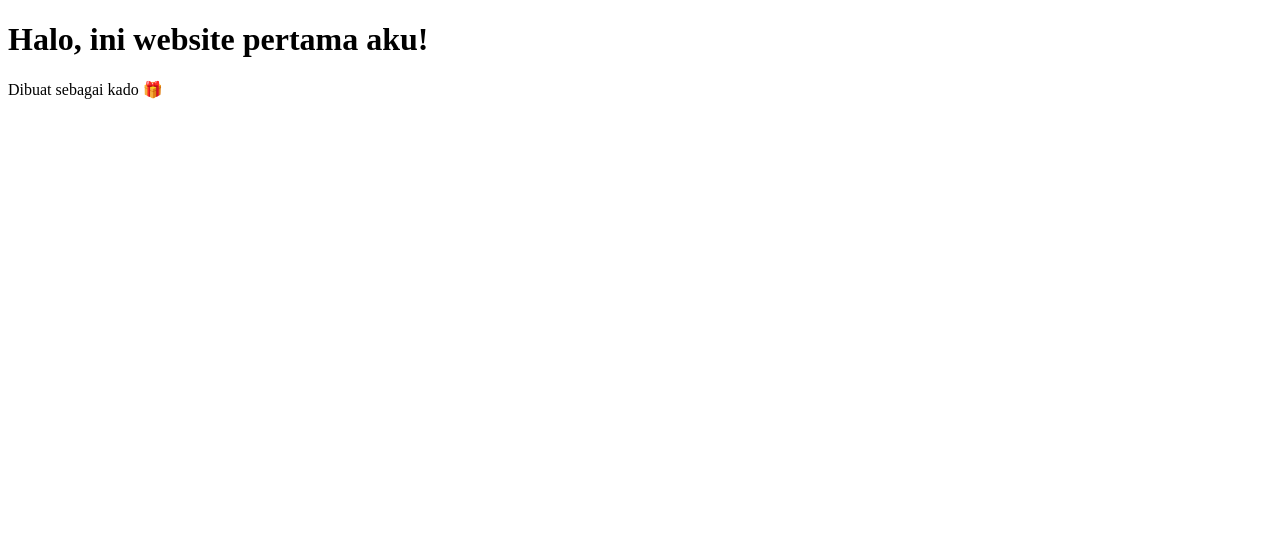
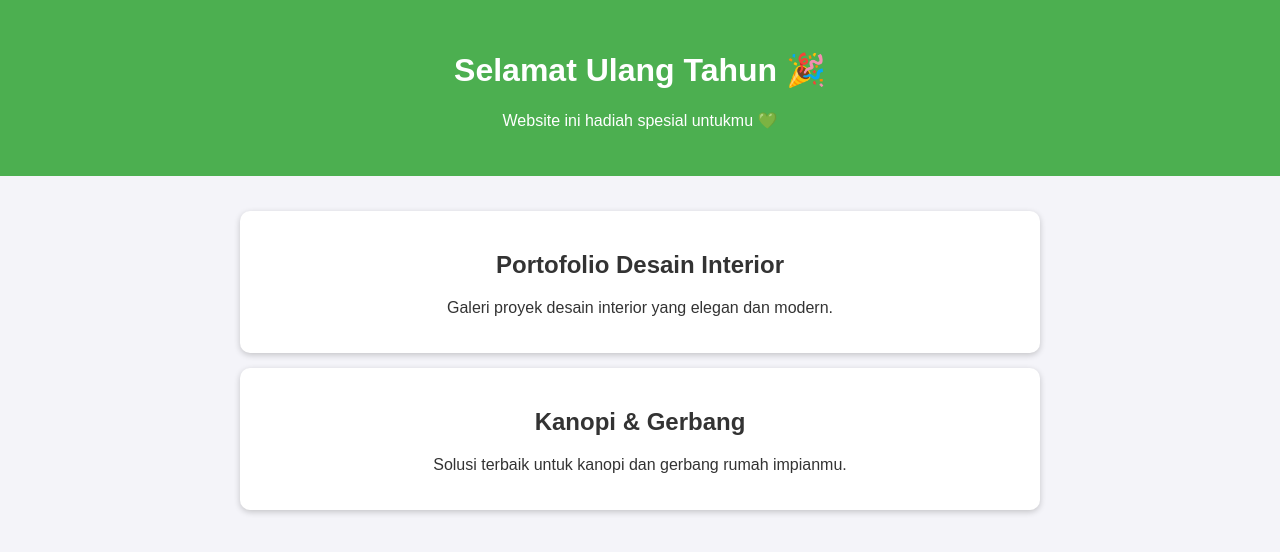
Before and after one commit to zatmzid-commits/website-pertama, a plain HTML site: page index.html in a window 1280 px wide. Drawn offline with Linux system fonts and the light colour scheme.

Commit message:
Update index.html

```diff
--- a/index.html
+++ b/index.html
@@ -2,10 +2,50 @@
 <html lang="id">
 <head>
   <meta charset="UTF-8">
-  <title>Website Pertama</title>
+  <title>Portofolio Desain</title>
+  <style>
+    body {
+      font-family: Arial, sans-serif;
+      margin: 0;
+      padding: 0;
+      background: #f4f4f9;
+      color: #333;
+      text-align: center;
+    }
+    header {
+      background: #4CAF50;
+      color: white;
+      padding: 30px 0;
+    }
+    section {
+      padding: 20px;
+      max-width: 800px;
+      margin: auto;
+    }
+    .card {
+      background: white;
+      margin: 15px 0;
+      padding: 20px;
+      border-radius: 10px;
+      box-shadow: 0 2px 6px rgba(0,0,0,0.2);
+    }
+  </style>
 </head>
 <body>
-  <h1>Halo, ini website pertama aku!</h1>
-  <p>Dibuat sebagai kado 🎁</p>
+  <header>
+    <h1>Selamat Ulang Tahun 🎉</h1>
+    <p>Website ini hadiah spesial untukmu 💚</p>
+  </header>
+
+  <section>
+    <div class="card">
+      <h2>Portofolio Desain Interior</h2>
+      <p>Galeri proyek desain interior yang elegan dan modern.</p>
+    </div>
+    <div class="card">
+      <h2>Kanopi & Gerbang</h2>
+      <p>Solusi terbaik untuk kanopi dan gerbang rumah impianmu.</p>
+    </div>
+  </section>
 </body>
 </html>
```
